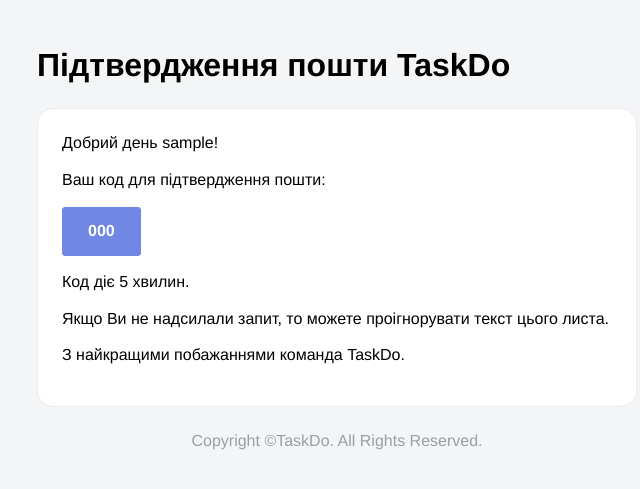
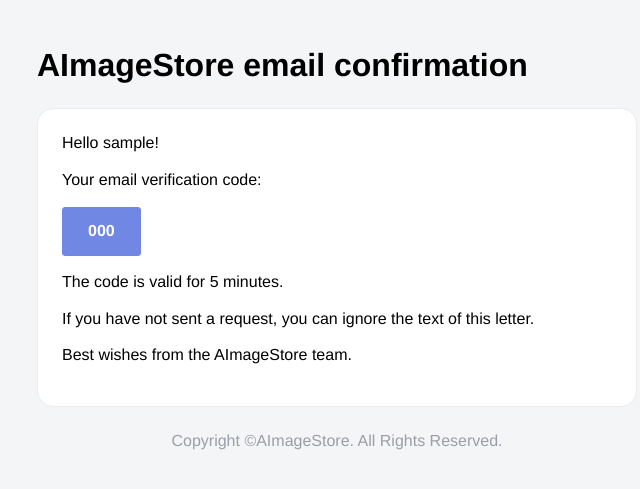
Before and after one commit to Korniev/AImageStore, a Django app: template aimagestore/accounts/templates/accounts/email_template.html in a window 1280 px wide. Shown: the top 489 px of the page, without its empty margins (303-943 px from the left). Run offline with Django 5.2, Linux system fonts and the light colour scheme; the template is opened without the code that fills it: most values are stand-ins (such as "Sample title", 1, 10 or a date in 2020).

Commit message:
fixed multiple languages

```diff
--- a/aimagestore/accounts/manager.py
+++ b/aimagestore/accounts/manager.py
@@ -2,7 +2,7 @@
 from django.utils.translation import gettext_lazy as _
 from django.core.exceptions import ValidationError
 from django.core.validators import validate_email
-from django.utils import translation
+
 
 class UserManager(BaseUserManager):
     def email_validator(self, email):
--- a/aimagestore/accounts/templates/accounts/email_template.html
+++ b/aimagestore/accounts/templates/accounts/email_template.html
@@ -1,9 +1,10 @@
+{% load i18n %}
 <!doctype html>
 <html lang="en">
 <head>
     <meta name="viewport" content="width=device-width, initial-scale=1.0">
     <meta http-equiv="Content-Type" content="text/html; charset=UTF-8">
-    <title>Mail from AImageStore</title>
+    <title>{% trans "Mail from AImageStore" %}</title>
     <style media="all" type="text/css">
 
         body {
@@ -241,16 +242,16 @@
         <td>&nbsp;</td>
         <td class="container">
             <div class="content">
-                <span class="preheader">Будь ласка, підтвердіть свою пошту</span>
+                <span class="preheader">{% trans "Please confirm your email" %}</span>
 
-                <h1>Підтвердження пошти TaskDo</h1>
+                <h1>{% trans "AImageStore email confirmation" %}</h1>
 
                 <table role="presentation" border="0" cellpadding="0" cellspacing="0" class="main">
                     <tr>
 
                         <td class="wrapper">
-                            <p>Добрий день {{ user_username }}!</p>
-                            <p>Ваш код для підтвердження пошти:</p>
+                            <p>{% trans "Hello " %}{{ user_username }}!</p>
+                            <p>{% trans "Your email verification code:" %}</p>
                             <table role="presentation" border="0" cellpadding="0" cellspacing="0"
                                    class="btn btn-primary">
                                 <tbody>
@@ -268,9 +269,9 @@
                                 </tr>
                                 </tbody>
                             </table>
-                            <p>Код діє 5 хвилин.</p>
-                            <p>Якщо Ви не надсилали запит, то можете проігнорувати текст цього листа.</p>
-                            <p>З найкращими побажаннями команда TaskDo.</p>
+                            <p>{% trans "The code is valid for 5 minutes." %}</p>
+                            <p>{% trans "If you have not sent a request, you can ignore the text of this letter." %}</p>
+                            <p>{% trans "Best wishes from the AImageStore team." %}</p>
                         </td>
                     </tr>
 
@@ -281,7 +282,7 @@
                     <table role="presentation" border="0" cellpadding="0" cellspacing="0">
                         <tr>
                             <td class="content-block">
-                                <span class="apple-link">Copyright ©TaskDo. All Rights Reserved.</span>
+                                <span class="apple-link">Copyright ©AImageStore. All Rights Reserved.</span>
                             </td>
                         </tr>
                         <tr>
```
Also changed, not shown: aimagestore/accounts/forms.py (+35 -4 lines), aimagestore/accounts/views.py (+15 -14 lines), aimagestore/locale/en/LC_MESSAGES/django.po, aimagestore/locale/uk/LC_MESSAGES/django.po.
